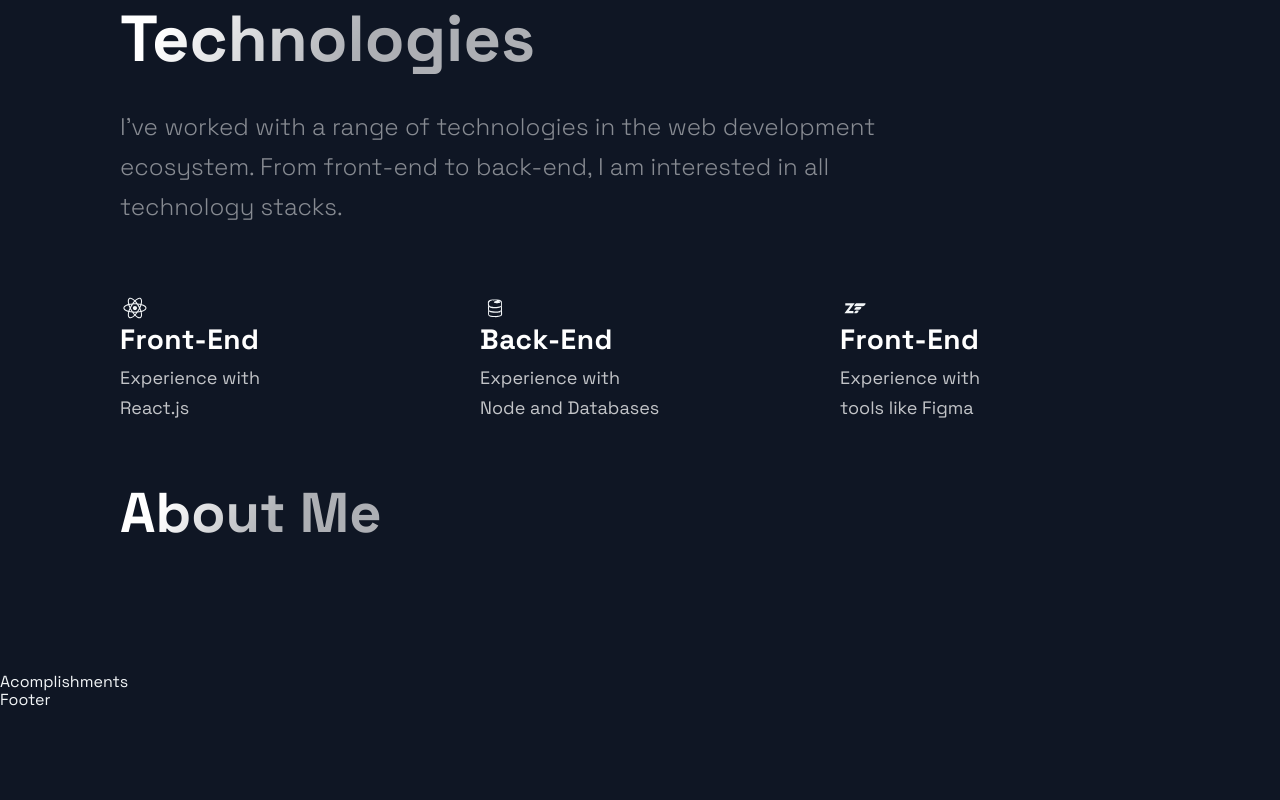
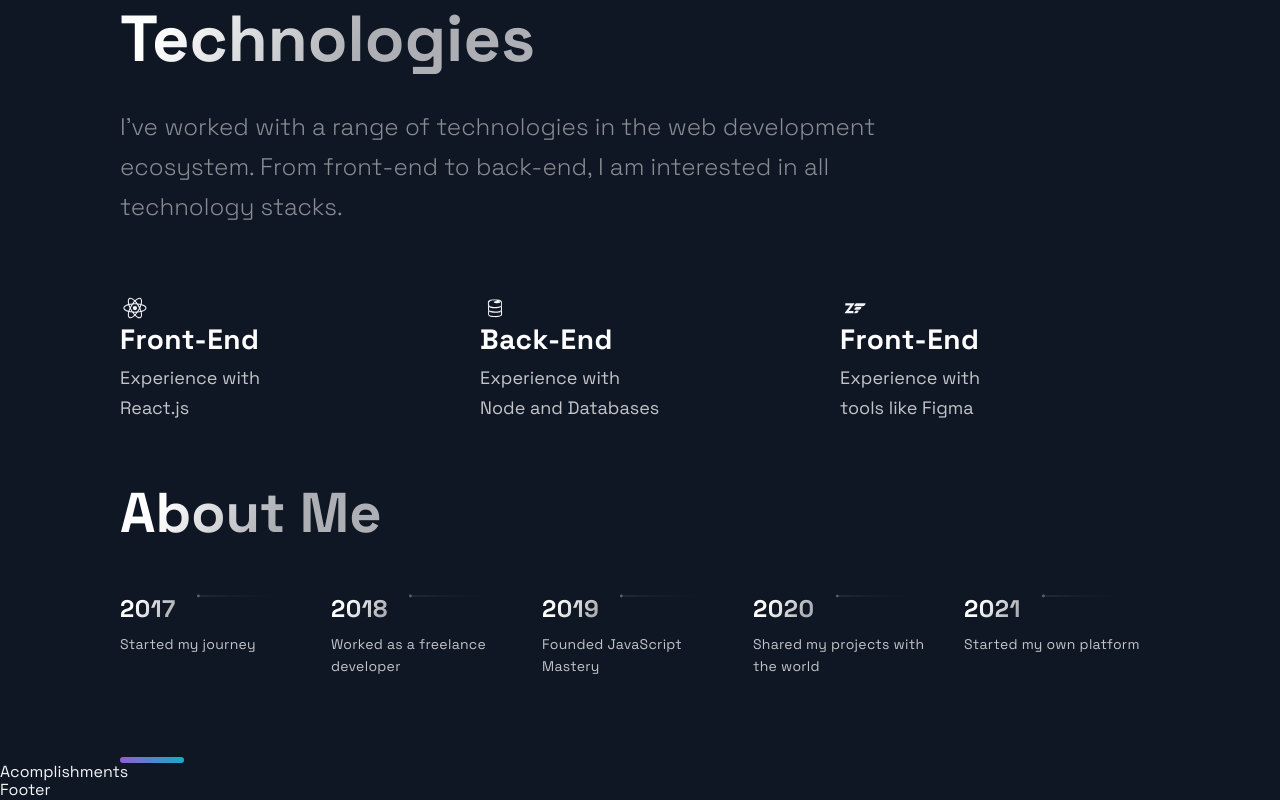
Before and after one commit to shaandre96/Portfolio, a Next.js app in the folder Website/: page / in a window 1280 px wide. Shown: the part 1711-2511 px from the top of the page. Before the commit the page ends 2421 px from the top, so only its background shows below. Built offline with nearby package versions, Linux system fonts and the light colour scheme.

Commit message:
update timeline

```diff
--- a/Website/src/components/TimeLine/TimeLine.js
+++ b/Website/src/components/TimeLine/TimeLine.js
@@ -10,9 +10,9 @@
    const [activeItem, setActiveItem] = useState(0);
    const carouselRef = useRef();
 
-  // const scroll = (node, left) => {
-  //   return node.scrollTo({ left, behavior: 'smooth' });
-  // }
+  const scroll = (node, left) => {
+    return node.scrollTo({ left, behavior: 'smooth' });
+  }
 
   const handleClick = (e, i) => {
     e.preventDefault();
@@ -24,39 +24,91 @@
     }
   }
 
-  // const handleScroll = () => {
-  //   if (carouselRef.current) {
-  //     const index = Math.round((carouselRef.current.scrollLeft / (carouselRef.current.scrollWidth * 0.7)) * TimeLineData.length);
+  const handleScroll = () => {
+    if (carouselRef.current) {
+      const index = Math.round((carouselRef.current.scrollLeft / (carouselRef.current.scrollWidth * 0.7)) * TimeLineData.length);
 
-  //     setActiveItem(index);
-  //   }
-  // }
+      setActiveItem(index);
+    }
+  }
 
   // // snap back to beginning of scroll when window is resized
   // // avoids a bug where content is covered up if coming from smaller screen
-  // useEffect(() => {
-  //   const handleResize = () => {
-  //     scroll(carouselRef.current, 0);
-  //   }
+  useEffect(() => {
+    const handleResize = () => {
+      scroll(carouselRef.current, 0);
+    }
 
-  //   window.addEventListener('resize', handleResize);
-  // }, []);
+    window.addEventListener('resize', handleResize);
+  }, []);
 
   return (
     <Section id='about'>
       <SectionTitle>About Me</SectionTitle>
       <SectionText></SectionText>
-      <CarouselContainer ref={carouselRef}>
+      <CarouselContainer ref={carouselRef} onScroll={handleScroll}>
         <>
-          {TimeLineData.map((item, index)=>{
-            <CarouselMobileScrollNode key={index} final={index == TOTAL_CAROUSEL_COUNT-1}>
-              <CarouselItem index={index} id={`coursel__item-${index}`} active={activeItem} onClick={(e)=>handleClick(e, index)}>
-                <CarouselItemTitle>{item.year}</CarouselItemTitle>
+          {TimeLineData.map((item, index)=>(
+            <CarouselMobileScrollNode key={index} final={index === TOTAL_CAROUSEL_COUNT-1}>
+              <CarouselItem
+                index={index}
+                id={`coursel__item-${index}`}
+                active={activeItem}
+                onClick={(e) => handleClick(e, index)}
+              >
+                <CarouselItemTitle>
+                  {item.year}
+                  <CarouselItemImg
+                    width="208"
+                    height="6"
+                    viewBox="0 0 208 6"
+                    fill="none"
+                    xmlns="http://www.w3.org/2000/svg">
+                    <path
+                      fill-rule="evenodd"
+                      clip-rule="evenodd"
+                      d="M2.5 5.5C3.88071 5.5 5 4.38071 5 3V3.5L208 3.50002V2.50002L5 2.5V3C5 1.61929 3.88071 0.5 2.5 0.5C1.11929 0.5 0 1.61929 0 3C0 4.38071 1.11929 5.5 2.5 5.5Z"
+                      fill="url(#paint0_linear)"
+                      fill-opacity="0.33"
+                    />
+                    <defs>
+                      <linearGradient
+                        id="paint0_linear"
+                        x1="-4.30412e-10"
+                        y1="0.5"
+                        x2="208"
+                        y2="0.500295"
+                        gradientUnits="userSpaceOnUse">
+                        <stop stop-color="white" />
+                        <stop
+                          offset="0.79478"
+                          stop-color="white"
+                          stop-opacity="0"
+                        />
+                      </linearGradient>
+                    </defs>
+                  </CarouselItemImg>
+                </CarouselItemTitle>
+                <CarouselItemText>{item.text}</CarouselItemText>
               </CarouselItem>
             </CarouselMobileScrollNode>
-          })}
+          ))}
         </>
       </CarouselContainer>
+      <CarouselButtons>
+        {TimeLineData.map((item, index) => (
+          <CarouselButton
+            key={index}
+            index={index}
+            active={activeItem}
+            onClick={(e)=>handleClick(e, index)}
+            type='button'
+          >
+            <CarouselButtonDot active={activeItem}/>
+          </CarouselButton>
+        ))}
+      </CarouselButtons>
+      <SectionDivider/>
     </Section>
   );
 };
```
